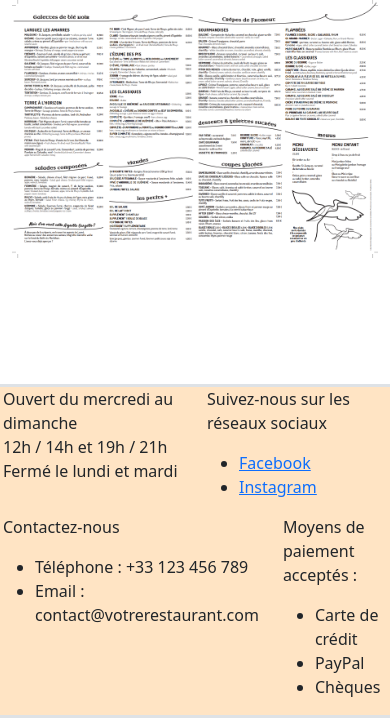
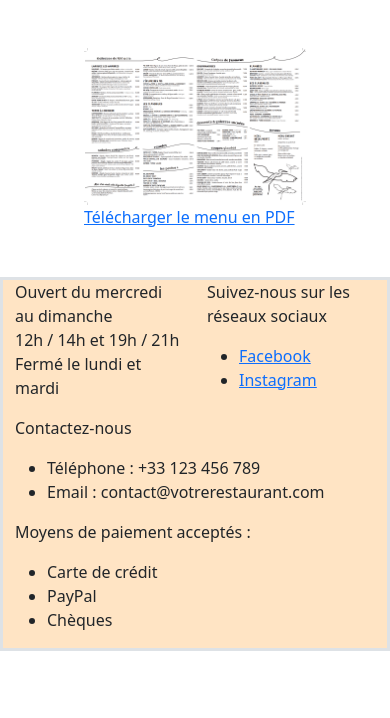
Before and after one commit to JeremyLarcher/Bara-Breizh, a Symfony app: template templates/menu/afficher.html.twig in a window 390 px wide. Shown: the part 126-844 px from the top of the page. Run offline with Twig, Linux system fonts and the light colour scheme; the template is opened without the code that fills it, so the values that code supplies are empty; some libraries are stand-ins or nearby versions.

Commit message:
amélioration du responsive, ajout du téléchargement du menu

```diff
--- a/templates/accueil/index.html.twig
+++ b/templates/accueil/index.html.twig
@@ -8,7 +8,7 @@
 
 {% block body %}
     <section class="row justify-content-around m-5">
-        <div class="col-4">
+        <div class="col-md-4">
             <div id="photo" class="carousel slide" data-ride="carousel">
 
                 <!-- Indicateurs
@@ -45,7 +45,7 @@
         </div>
 
 
-        <div class="col-4 align-self-center">
+        <div class="col-md-4 align-self-center">
             <p> Chantal et Thierry vous accueillent dans leur crêperie "Bara-Breizh" à l'entrée de la presqu'île de Rhuys à St-Armel, pour profiter d'un moment agréable et convivial en famille ou entre amis pour déguster des galettes et crêpes fait à la demande dans la tradition et l'originalité.</p>
         </div>
     </section>
@@ -57,7 +57,7 @@
 
 
                     {% for commentaire in commentaires %}
-                        <div class="col-2 border border-3 rounded">
+                        <div class="col-md-2 border border-3 rounded">
 
 
                             {{ commentaire.note }} / 5 <br>
--- a/templates/base.html.twig
+++ b/templates/base.html.twig
@@ -33,7 +33,7 @@
         {% block body %} {% endblock %}
     </main>
 
-    <footer class="row border border-3 fixed-bottom">
+    <footer class="row border border-3">
         {% include ('inc/footer.html.twig') %}
     </footer>
 
--- a/templates/menu/afficher.html.twig
+++ b/templates/menu/afficher.html.twig
@@ -5,10 +5,15 @@
 {% endblock %}
 
 {% block body %}
+    <div class="container-fluid">
 
-    <section class="row">
+    <section class="row m-5">
         <img src="{{ asset('img/menu/menuRestaurant.png') }}" alt="menu restaurant" class="rounded img-fluid">
+        <a href="{{ path('menu_telecharger') }}">Télécharger le menu en PDF</a>
+    </section>
+    </div>
 
-    </section>
+
+
 
 {% endblock %}
```
Also changed, not shown: src/Controller/MenuController.php (+20 -0 lines), templates/profil/afficher.html.twig (+6 -1 lines), 1 other file.
